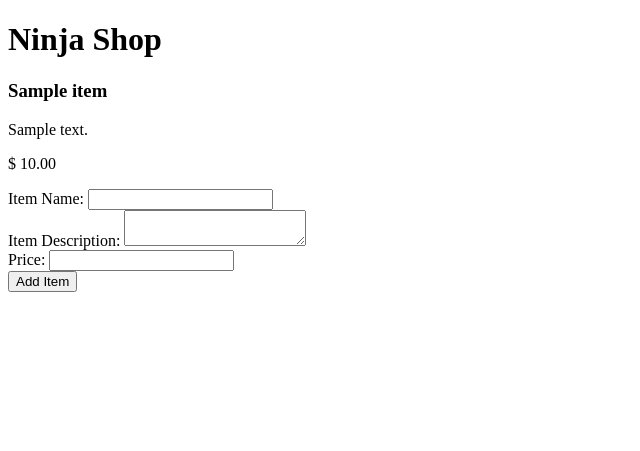
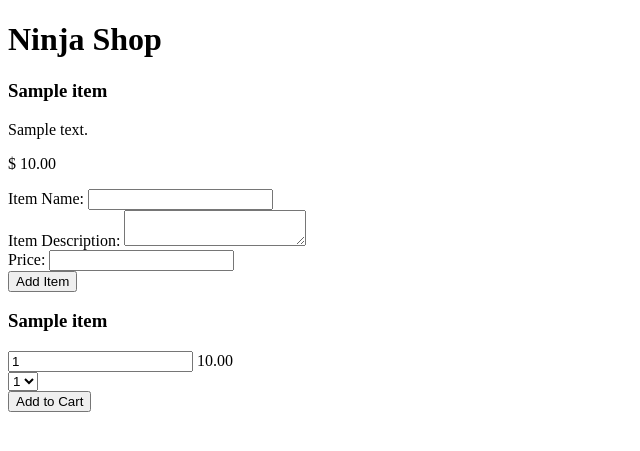
Before and after one commit to Coding-Dojo-ACC/w18_review, a Django app: page / in a window 1280 px wide. Shown: the top 451 px of the page, without its empty margins (0-640 px from the left). Run offline with Django 3.2, Linux system fonts and the light colour scheme; tables that the repository leaves empty hold one stand-in row (values such as "Sample post").

Commit message:
saving at end of class

```diff
--- a/shopApp/templates/index.html
+++ b/shopApp/templates/index.html
@@ -31,5 +31,23 @@
         </section>
         <button>Add Item</button>
     </form>
+    {% for item in allItems %}
+    <form action='purchase/' method='post'>
+        {% csrf_token %}
+        <h3>{{item.itemName}}</h3>
+        <section>
+            <input type='text' name='id' value='{{item.id}}'>
+            {{item.price}}
+        </section>
+        <section>
+            <select name='quantity'>
+                <option value='1'>1</option>
+                <option value='2'>2</option>
+                <option value='3'>3</option>
+            </select>
+        </section>
+        <button>Add to Cart</button>
+    </form>
+    {% endfor %}
 </body>
 </html>
--- a/shopApp/urls.py
+++ b/shopApp/urls.py
@@ -4,4 +4,7 @@ from . import views
 urlpatterns = [
     path('', views.index),
     path('addItem/', views.addItem),
+    path('cart/', views.cart),
+    path('purchase/', views.purchase),
+    path('api/', views.apiData),
 ]
--- a/shopApp/views.py
+++ b/shopApp/views.py
@@ -1,6 +1,10 @@
 from django.shortcuts import render, redirect
 from .models import *
+import requests
+from django.db.models import Sum
 
+# KEY = '4846bdebaaf6b41115a2e5407e117c66'
+# IP = '173.44.109.72'
 def index(request):
     allItems = Item.objects.all()
     context = {
@@ -15,3 +19,39 @@ def addItem(request):
         price=request.POST['price'],
     )
     return redirect('/')
+
+def cart(request):
+    last = Order.objects.last()
+    price=last.totalPrice
+    fullOrder = Order.objects.aggregate(Sum('ordered'))['ordered__sum']
+    fullPrice = Order.objects.aggregate(Sum('totalPrice'))['totalPrice__sum']
+    context = {
+        'order': fullOrder,
+        'total':fullPrice,
+    }
+    return render(request, 'cart.html', context)
+
+def purchase(request):
+    if request.method == 'POST':
+        theItem = Item.objects.filter(id=request.POST['id'])
+        if not theItem:
+            return redirect('/')
+        else:
+            quantity = int(request.POST['quantity'])
+            total = quantity*(float(theItem[0].price))
+            Order.objects.create(
+                ordered=quantity,
+                totalPrice=total
+            )
+            return redirect('/cart/')
+    else:
+        return redirect('/')
+
+def apiData(request):
+    allItems = Item.objects.all()
+    response = requests.get('https://api.punkapi.com/v2/beers?per_page=1')
+    data = response.json()
+    print(data)
+    return render(request, 'api.html', {
+        'data': data,
+    })
```
Also changed, not shown: shopApp/templates/api.html (added, +22 -0 lines), shopApp/templates/cart.html (added, +14 -0 lines).
